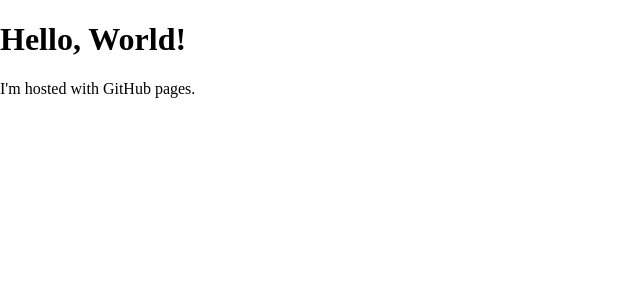
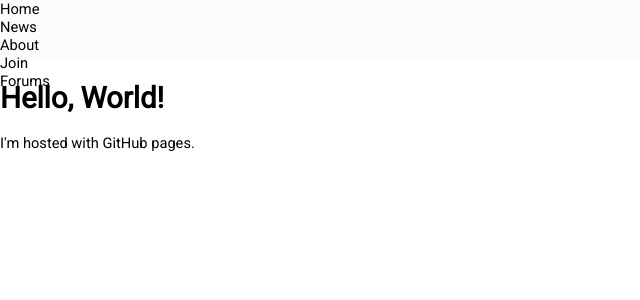
Before and after one commit to cmbunit01/cmbunit01.github.io, a PHP site: page / in a window 1280 px wide. Shown: the top 300 px of the page, without its empty margins (0-640 px from the left). Run offline with PHP 8.4, Linux system fonts and the light colour scheme.

Commit message:
Updated CSS

```diff
--- a/css/style.css
+++ b/css/style.css
@@ -11,6 +11,7 @@
 
   margin: 0;
   padding: 0;
+  font: 11pt 'Roboto', sans-serif;
 
 }
 
@@ -19,7 +20,25 @@
 
   display: block;
   width: 100%;
+  height: 60px;
   background-color: rgba(249, 249, 249, 0.5);
+  border-bottom: 1px solid rgb(249, 249, 249);
+
+}
+
+ul.menu
+{
+
+  margin: 0;
+  padding: 0;
+  display: inline-block;
+
+}
+
+ul.menu li
+{
+
+  list-style-type: none;
 
 }
 
@@ -87,7 +106,20 @@
 and (max-width: 1920px)
 {
 
+  ul.menu.hor li
+  {
 
+    padding: 20px 30px;
+    display: inline-block;
+
+  }
+
+  ul.menu.hor li:hover
+  {
+
+    text-decoration: underline;
+
+  }
 
 }
 /*Over 1080p*/
--- a/index.html
+++ b/index.html
@@ -8,7 +8,13 @@
 </head>
 <body>
   <div class="navbar">
-
+    <ul class="menu hor">
+      <li>Home</li>
+      <li>News</li>
+      <li>About</li>
+      <li>Join</li>
+      <li>Forums</li>
+    </ul>
   </div>
   <h1>Hello, World!</h1>
   <p>I'm hosted with GitHub pages.</p>
```
